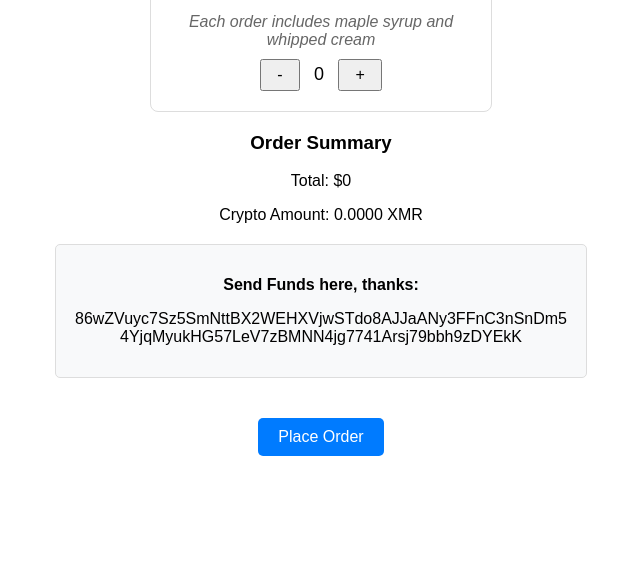
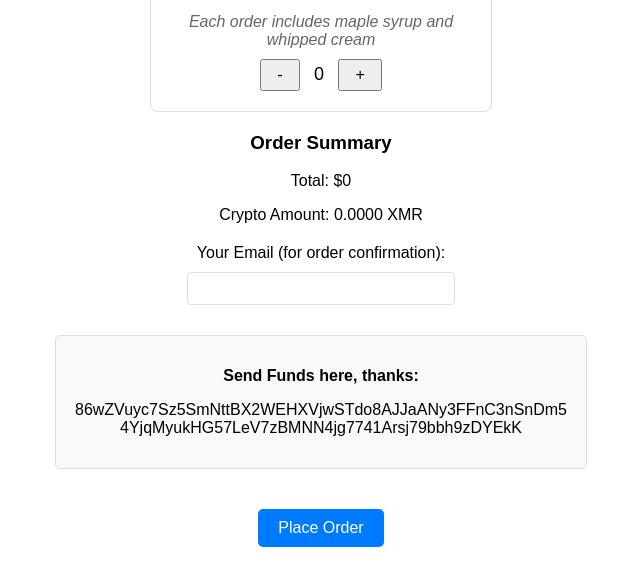
Before and after one commit to Wagnesium/bake_2, a plain HTML site: page index.html in a window 1280 px wide. Shown: the part 282-849 px from the top of the page, without its empty margins (319-959 px from the left). Before the commit the page ends 800 px from the top, so only its background shows below. Drawn offline with Linux system fonts and the light colour scheme.

Commit message:
Update index.html

```diff
--- a/index.html
+++ b/index.html
@@ -90,7 +90,11 @@
         <h3>Order Summary</h3>
         <p>Total: $<span id="totalAmount">0</span></p>
         <p>Crypto Amount: <span id="cryptoAmount">0.0000</span> XMR</p>
-    </div>
+        <div class="form-group" style="margin: 20px 0;">
+    <label for="customerEmail">Your Email (for order confirmation):</label><br>
+    <input type="email" id="customerEmail" required
+           style="padding: 8px; margin: 10px 0; width: 250px; border: 1px solid #ddd; border-radius: 4px;">
+</div>
     <div class="crypto-address">
         <p><strong>Send Funds here, thanks:</strong></p>
         <p>86wZVuyc7Sz5SmNttBX2WEHXVjwSTdo8AJJaANy3FFnC3nSnDm54YjqMyukHG57LeV7zBMNN4jg7741Arsj79bbh9zDYEkK</p>
```
